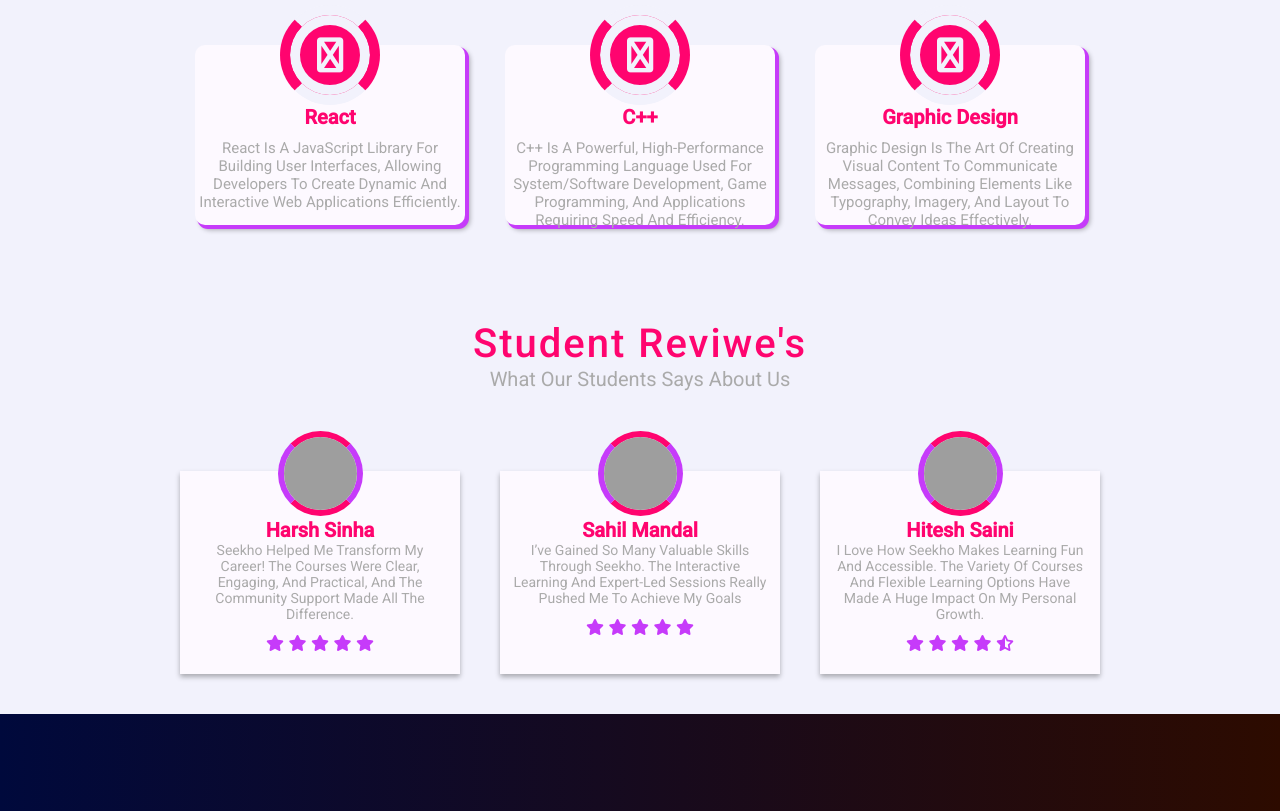
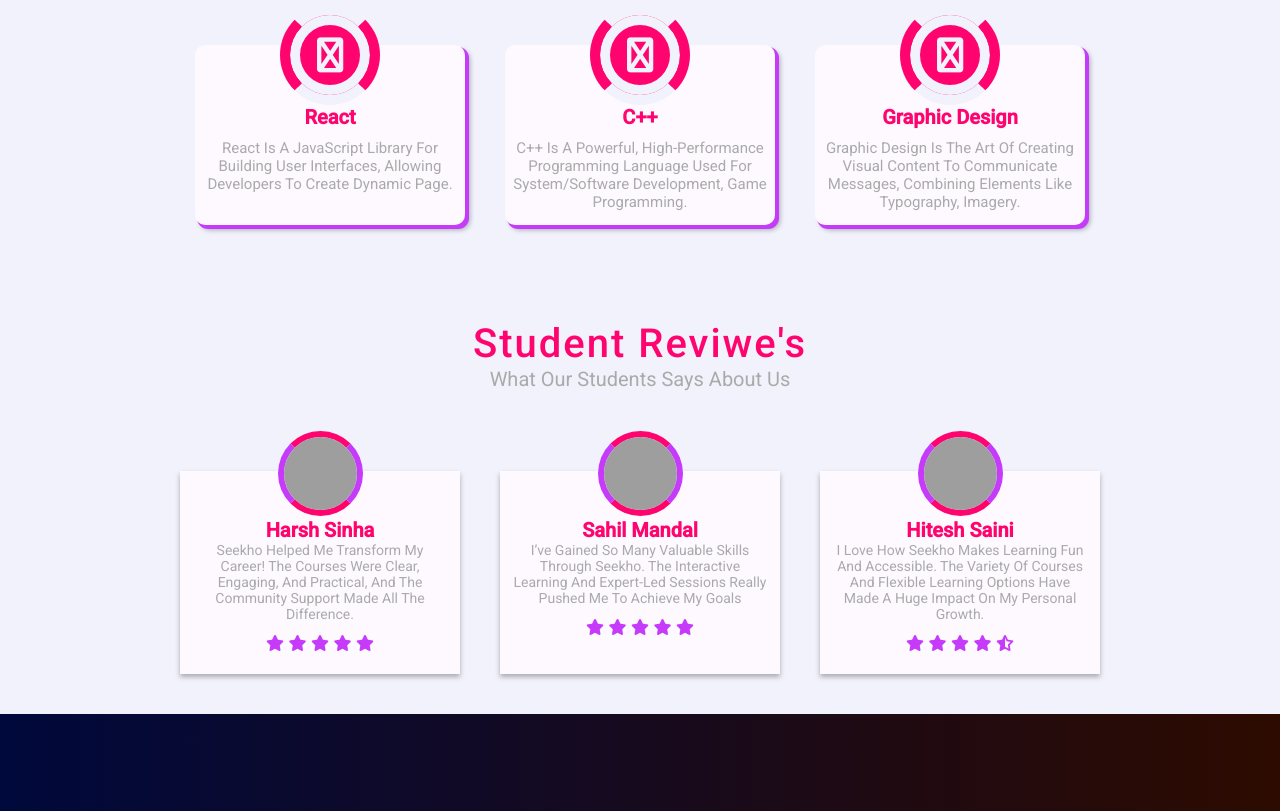
Before and after one commit to arydeepsah19/seekho, a plain HTML site: page index.html in a window 1280 px wide. Shown: the part 2560-3371 px from the top of the page. Drawn offline with nearby package versions, Linux system fonts and the light colour scheme; grey boxes are pictures that could not be loaded.

Commit message:
Update index.html

```diff
--- a/index.html
+++ b/index.html
@@ -50,7 +50,6 @@
           At Seekho, we believe that learning should be accessible, engaging, and tailored to your goals.
           Whether you're looking to master new skills, explore new career paths, or level up your knowledge, we’re here to guide your journey.
           With expert-led courses, interactive content, and a community of passionate learners, Seekho makes education a powerful tool for transformation.
-          Start learning today — your future begins here.
         </p>
         <a href="#"><button>Explore More</button></a>
       </div>
@@ -204,7 +203,7 @@
           <i class="fab fa-code"></i>
           <h3>React</h3>
           <p>
-            React is a JavaScript library for building user interfaces, allowing developers to create dynamic and interactive web applications efficiently.
+            React is a JavaScript library for building user interfaces, allowing developers to create dynamic page.
           </p>
         </div>
 
@@ -212,7 +211,7 @@
           <i class="fab fa-bullhorn"></i>
           <h3>C++</h3>
           <p>
-            C++ is a powerful, high-performance programming language used for system/software development, game programming, and applications requiring speed and efficiency.
+            C++ is a powerful, high-performance programming language used for system/software development, game programming.
           </p>
         </div>
 
@@ -220,7 +219,7 @@
           <i class="fab fa-paintbrush"></i>
           <h3>Graphic design</h3>
           <p>
-            Graphic design is the art of creating visual content to communicate messages, combining elements like typography, imagery, and layout to convey ideas effectively.
+            Graphic design is the art of creating visual content to communicate messages, combining elements like typography, imagery.
           </p>
         </div>
       </div>
```
